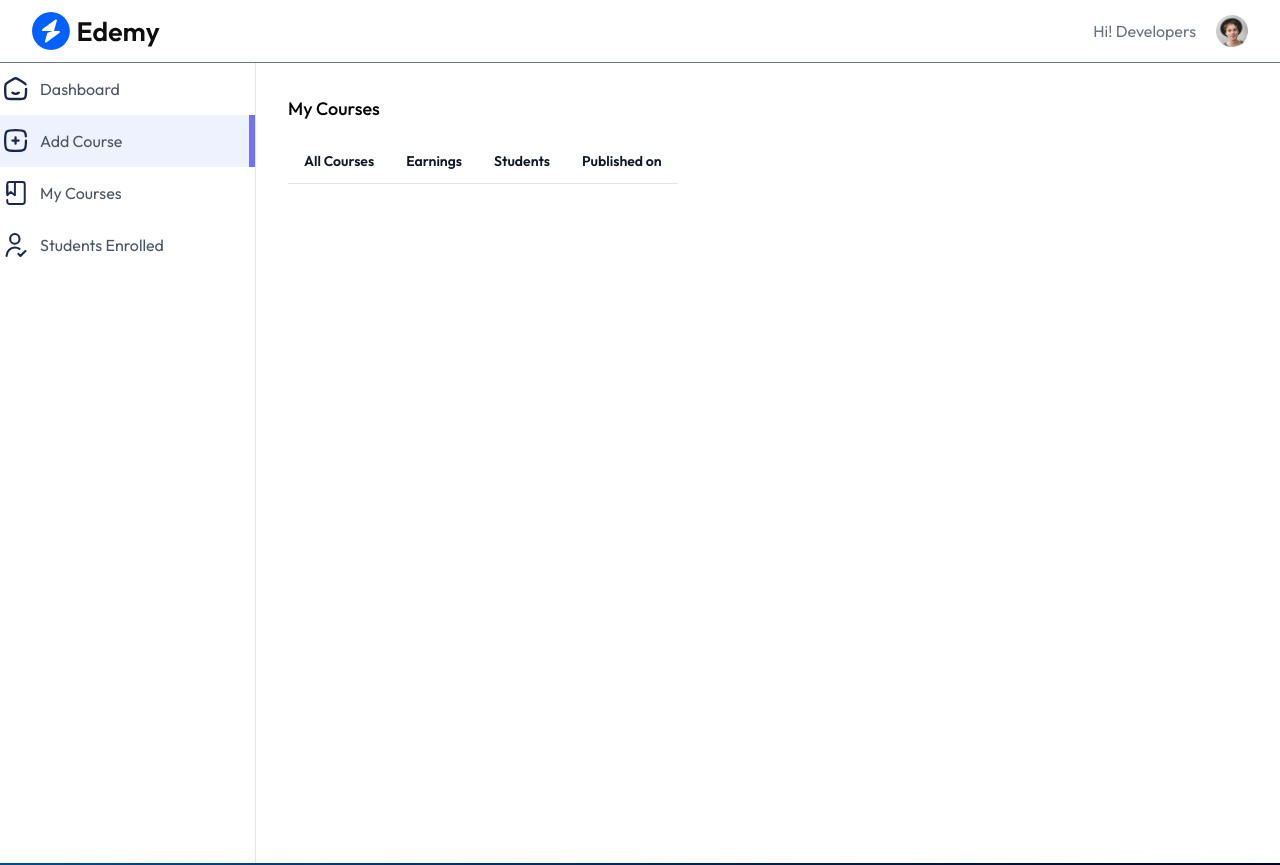
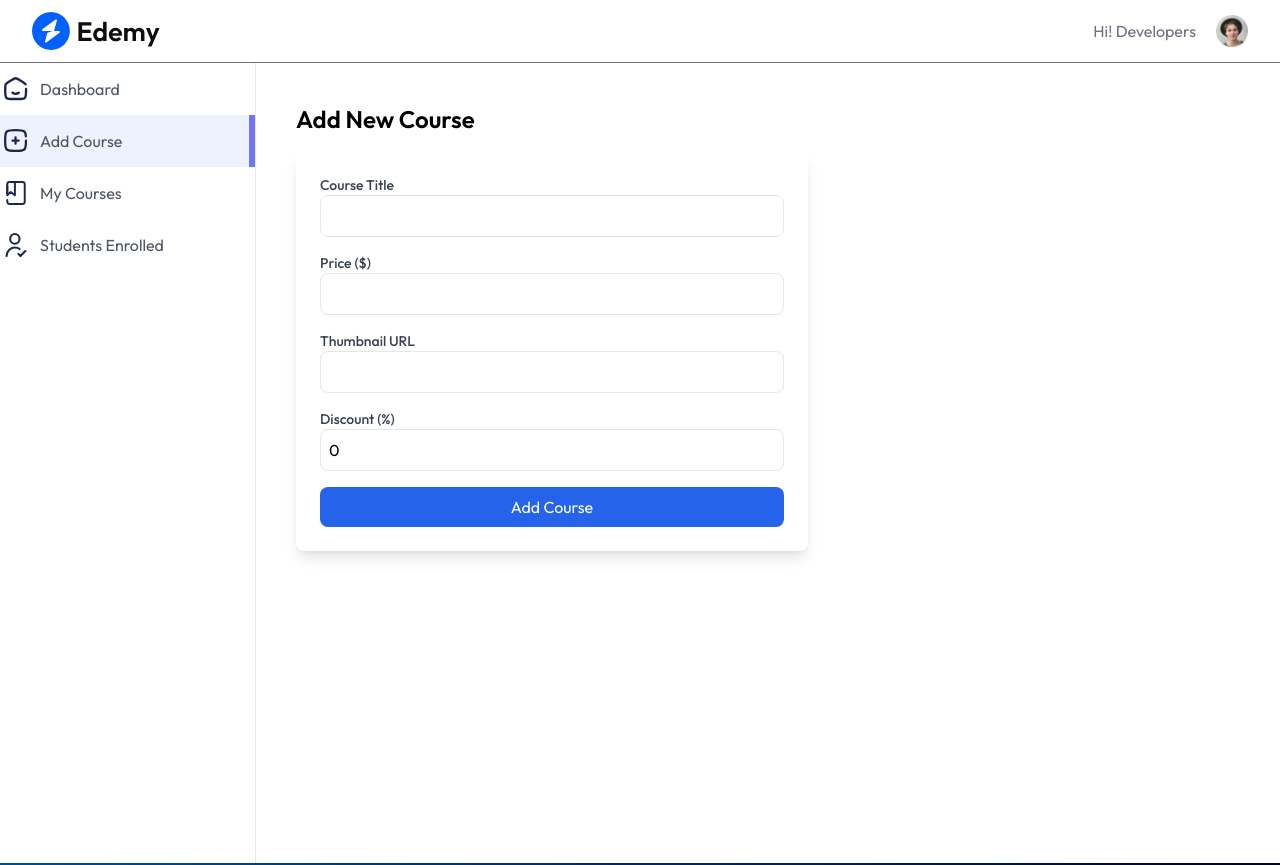
Before and after one commit to Edith123321/Learning, a React (Vite) app in the folder client/: page /educator/add-course in a window 1280 px wide. Shown: the top 865 px of the page. Built offline with nearby package versions, Linux system fonts and the light colour scheme; no server answers; a web font is replaced by a local one.

Commit message:
updated add course file

```diff
--- a/client/src/Pages/Educator/AddCourse.jsx
+++ b/client/src/Pages/Educator/AddCourse.jsx
@@ -1,38 +1,92 @@
-import React, { useContext, useEffect, useState } from 'react'
-import { AppContext } from '../../context/AppContext'
-import { div } from 'framer-motion/client'
-import Loading from '../../components/student/Loading'
+import React, { useContext, useState } from 'react';
+import { AppContext } from '../../context/AppContext';
 
 const AddCourse = () => {
-  const { currency, allCourses } = useContext(AppContext)
-  const [courses, setCourses] = useState(null)
-  const fetchEducatorCourses = async () => {
-    setCourses(allCourses)
-  }
-  useEffect(() => {
-    fetchEducatorCourses()
-  }, [])
+  const { addCourse } = useContext(AppContext);
+  const [formData, setFormData] = useState({
+    courseTitle: '',
+    coursePrice: '',
+    courseThumbnail: '',
+    discount: 0,
+    enrolledStudents: [],
+    createdAt: new Date().toISOString().split('T')[0], // Default to today
+  });
 
-  return courses ? (
-    <div className='h-screen flex flex-col items-start justify-between md:p-8 md:pb-0 p-4 pt-8 pb-0'>
-      <div className='w-full'>
-        <h2 className='pb-4 text-lg font-medium'>My Courses</h2>
-        <div>
-          <table>
-            <thead className='text-gray-900 border-b border-gray-500/20 text-left  text-sm'>
-               <tr>
-               <th className='px-4 py-3 font-semibold truncate'> All Courses</th>
-               <th className='px-4 py-3 font-semibold truncate'> Earnings</th>
-               <th className='px-4 py-3 font-semibold truncate'> Students</th>
-               <th className='px-4 py-3 font-semibold truncate'> Published on</th>
-               </tr>
-            </thead>
-          </table>
+  const handleChange = (e) => {
+    setFormData({ ...formData, [e.target.name]: e.target.value });
+  };
+
+  const handleSubmit = (e) => {
+    e.preventDefault();
+    addCourse({
+      ...formData,
+      _id: Date.now().toString(), // Temporary ID
+    });
+    setFormData({
+      courseTitle: '',
+      coursePrice: '',
+      courseThumbnail: '',
+      discount: 0,
+      enrolledStudents: [],
+      createdAt: new Date().toISOString().split('T')[0],
+    });
+  };
+
+  return (
+    <div className="min-h-screen p-6 md:p-10 ">
+      <h2 className="text-2xl font-semibold pb-4">Add New Course</h2>
+      <form onSubmit={handleSubmit} className="bg-white p-6 shadow-lg rounded-lg max-w-lg">
+        <div className="mb-4">
+          <label className="block text-sm font-medium text-gray-700">Course Title</label>
+          <input
+            type="text"
+            name="courseTitle"
+            value={formData.courseTitle}
+            onChange={handleChange}
+            className="w-full p-2 border rounded-lg"
+            required
+          />
         </div>
-      </div>
+        <div className="mb-4">
+          <label className="block text-sm font-medium text-gray-700">Price ($)</label>
+          <input
+            type="number"
+            name="coursePrice"
+            value={formData.coursePrice}
+            onChange={handleChange}
+            className="w-full p-2 border rounded-lg"
+            required
+          />
+        </div>
+        <div className="mb-4">
+          <label className="block text-sm font-medium text-gray-700">Thumbnail URL</label>
+          <input
+            type="text"
+            name="courseThumbnail"
+            value={formData.courseThumbnail}
+            onChange={handleChange}
+            className="w-full p-2 border rounded-lg"
+          />
+        </div>
+        <div className="mb-4">
+          <label className="block text-sm font-medium text-gray-700">Discount (%)</label>
+          <input
+            type="number"
+            name="discount"
+            value={formData.discount}
+            onChange={handleChange}
+            className="w-full p-2 border rounded-lg"
+          />
+        </div>
+        <button
+          type="submit"
+          className="w-full bg-blue-600 text-white py-2 rounded-lg hover:bg-blue-700 transition"
+        >
+          Add Course
+        </button>
+      </form>
+    </div>
+  );
+};
 
-    </div>
-  ) : <Loading />
-}
-
-export default AddCourse
+export default AddCourse;
--- a/client/src/Pages/Educator/MyCourses.jsx
+++ b/client/src/Pages/Educator/MyCourses.jsx
@@ -1,11 +1,68 @@
-import React from 'react'
+import React, { useContext, useEffect, useState } from 'react';
+import { AppContext } from '../../context/AppContext';
+import Loading from '../../components/student/Loading';
+
 
 const MyCourses = () => {
+  const { currency, allCourses } = useContext(AppContext);
+  const [courses, setCourses] = useState(null);
+
+  useEffect(() => {
+    setCourses(allCourses);
+  }, [allCourses]);
+
+  if (!courses) return <Loading />;
+
   return (
-    <div>
-      <h1>My courses</h1>
+    <div className="min-h-screen  items-start justify-between md:p-8 p-4 pt-8 flex flex-col w-full flex-grow ">
+      <div className="w-full flex-col flex">
+        <h2 className="pb-4 text-xl font-semibold text-gray-800">My Courses</h2>
+        <div className="w-full max-w-6xl mx-auto overflow-x-auto bg-white rounded-lg shadow-md border border-gray-300">
+          <table className="w-full table-auto">
+            <thead className="bg-gray-100 text-gray-900 border-b border-gray-300 text-sm">
+              <tr className="text-left">
+                <th className="px-4 py-3 font-semibold">All Courses</th>
+                <th className="px-4 py-3 font-semibold">Earnings</th>
+                <th className="px-4 py-3 font-semibold">Students</th>
+                <th className="px-4 py-3 font-semibold">Published On</th>
+              </tr>
+            </thead>
+            <tbody className="text-sm text-gray-600">
+              {courses.map((course) => (
+                <tr key={course._id} className="border-b border-gray-300 hover:bg-gray-50">
+                  {/* Course Title & Thumbnail */}
+                  <td className="px-4 py-3 flex items-center space-x-3">
+                    <img
+                      src={course.courseThumbnail}
+                      alt="Course Thumbnail"
+                      className="w-12 h-12 object-cover rounded-md"
+                    />
+                    <span className="truncate hidden md:block">{course.courseTitle}</span>
+                  </td>
+
+                  {/* Earnings Calculation */}
+                  <td className="px-4 py-3 font-medium text-green-600">
+                    {currency} {(
+                      course.enrolledStudents.length *
+                      (course.coursePrice - (course.discount * course.coursePrice) / 100)
+                    ).toLocaleString()}
+                  </td>
+
+                  {/* Enrolled Students */}
+                  <td className="px-4 py-3 font-medium text-center">
+                    {course.enrolledStudents.length}
+                  </td>
+
+                  {/* Published Date */}
+                  <td className="px-4 py-3 text-gray-500">{course.createdAt}</td>
+                </tr>
+              ))}
+            </tbody>
+          </table>
+        </div>
+      </div>
     </div>
-  )
-}
+  );
+};
 
-export default MyCourses
+export default MyCourses;
--- a/client/src/context/AppContext.jsx
+++ b/client/src/context/AppContext.jsx
@@ -58,12 +58,15 @@ export const AppContextProvider = (props) => {
   const fetchUserEnrolledCourses = async()=>{
     setEnrolledCourses(dummyCourses)
   }
+  const addCourse = (newCourse) => {
+    setAllCourses((prevCourses) => [...prevCourses, newCourse]);
+  };
   useEffect(() => {
     fetchAllCourses()
     fetchUserEnrolledCourses()
   }, [])
   const value = {
-    currency, allCourses, calculateRating, isEducator,navigate,  setIsEducator, calculateChapterTime, calculateCourseDuration, calculateNumberOfLectures, enrolledCourses, setEnrolledCourses, fetchUserEnrolledCourses
+    currency, allCourses, calculateRating, isEducator,navigate,  setIsEducator, calculateChapterTime, addCourse,  calculateCourseDuration, calculateNumberOfLectures, enrolledCourses, setEnrolledCourses, fetchUserEnrolledCourses
   }
 
   return (
```
